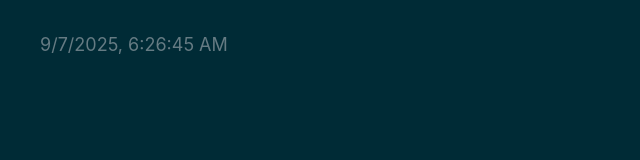
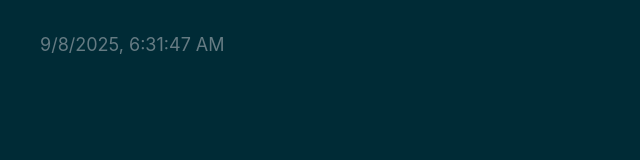
Before and after one commit to web3cave/13-Andre-Cronje, a plain HTML site: page index.html in a window 1280 px wide. Shown: the full height of the page, 0-640 px from the left. Drawn offline with Linux system fonts and the light colour scheme.

Commit message:
deploy: 8280b20db9a6c307b06aa04b36724fd588b9b0a5

```diff
--- a/index.html
+++ b/index.html
@@ -54,8 +54,8 @@
     <!-- %after-body-begin.html% -->
 
     <footer>
-      <a class="footer-link" href="https://github.com/web3cave/13-Andre-Cronje/actions/runs/17524939416">
-        <time id="build-timestamp" datetime="2025-09-07T06:26:45.479Z">2025-09-07T06:26:45.479Z</time>
+      <a class="footer-link" href="https://github.com/web3cave/13-Andre-Cronje/actions/runs/17541905519">
+        <time id="build-timestamp" datetime="2025-09-08T06:31:47.814Z">2025-09-08T06:31:47.814Z</time>
       </a>
       <a class="footer-link" href="https://github.com/osmoscraft/osmosfeed">osmosfeed 1.15.1</a>
     </footer>
```
Also changed, not shown: 1 other file.
